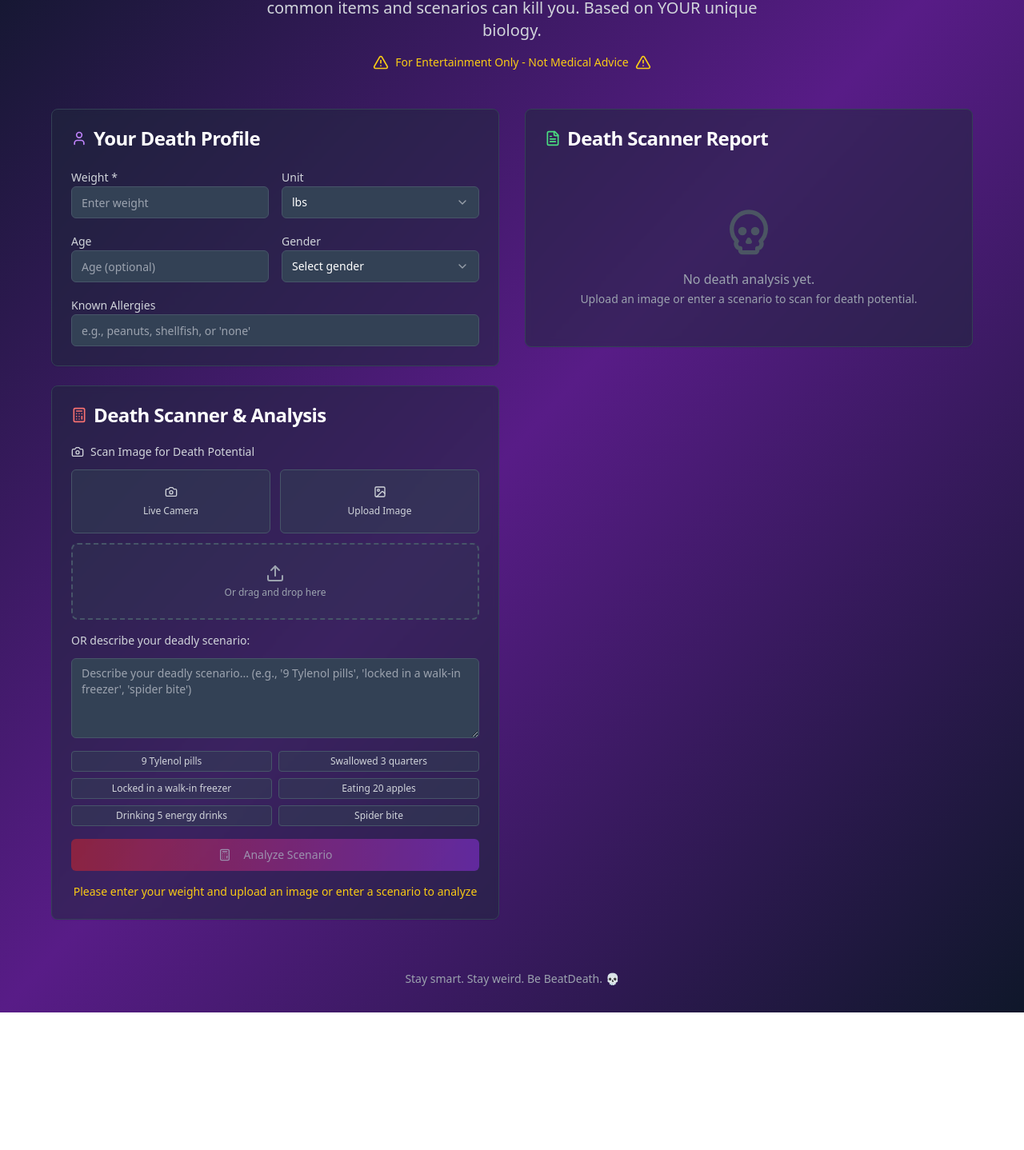
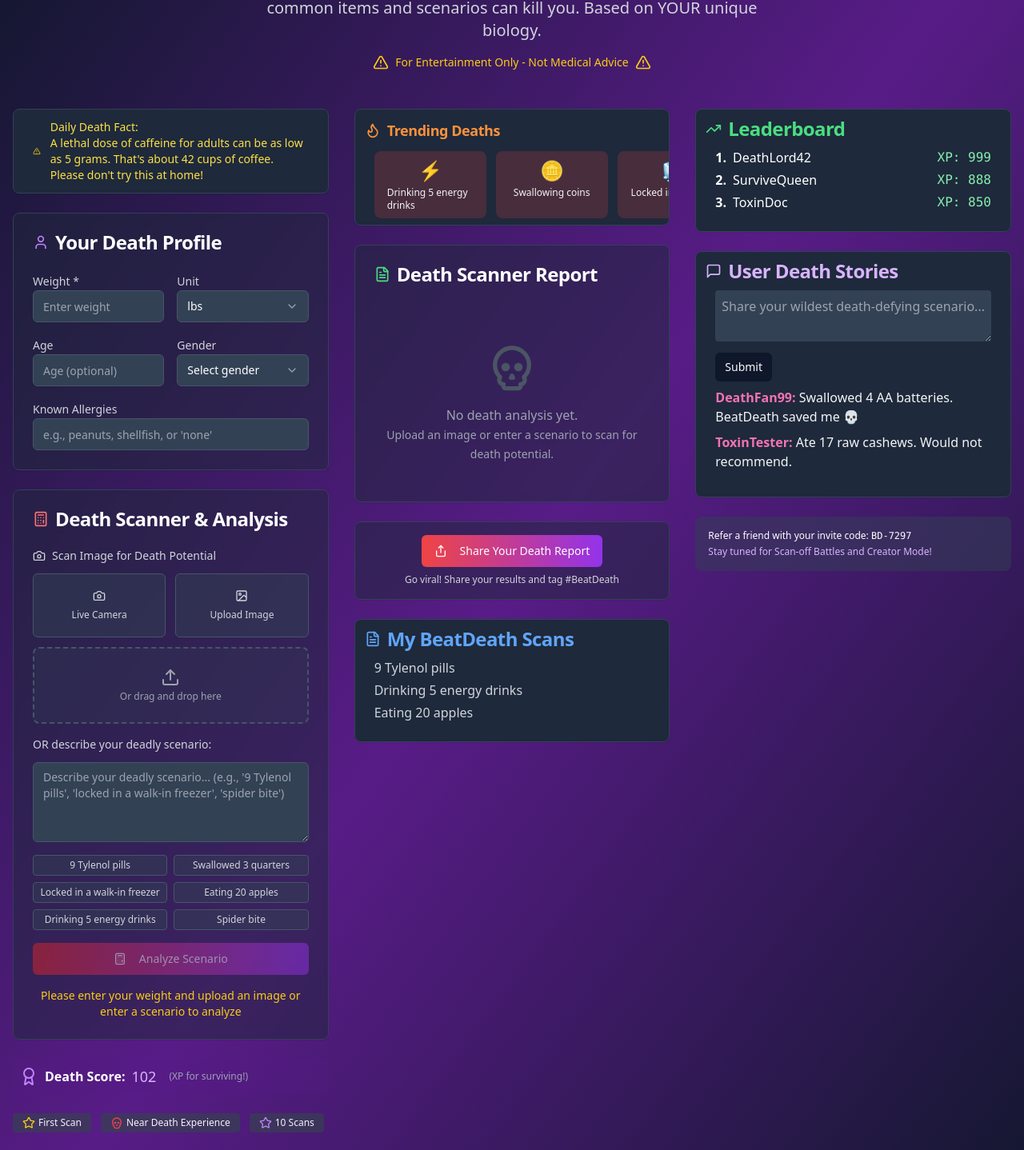
Before and after one commit to BMW1700/beat-death-report-card, a React (Vite) app: page / in a window 1280 px wide. Shown: the part 140-1578 px from the top of the page at 80% size. Before the commit the page ends 1406 px from the top, so only its background shows below. Built offline with nearby package versions, Linux system fonts and the light colour scheme.

Commit message:
Add all viral phases
Implement all four phases to enhance app virality and user engagement.

```diff
--- /dev/null
+++ b/src/components/Achievements.tsx
@@ -0,0 +1,20 @@
+
+import { Star, Skull } from "lucide-react";
+
+export const Achievements = () => {
+  // Fake static achievements for the demo
+  const badges = [
+    { icon: <Star className="w-4 h-4 text-yellow-400" />, label: "First Scan" },
+    { icon: <Skull className="w-4 h-4 text-red-500" />, label: "Near Death Experience" },
+    { icon: <Star className="w-4 h-4 text-purple-400" />, label: "10 Scans" }
+  ];
+  return (
+    <div className="mt-2 flex items-center gap-3 flex-wrap">
+      {badges.map((b, i) => (
+        <span key={i} className="flex items-center bg-gray-700/70 rounded px-3 py-1 gap-1 text-xs text-gray-100">
+          {b.icon} {b.label}
+        </span>
+      ))}
+    </div>
+  );
+};
--- /dev/null
+++ b/src/components/ChallengeFriend.tsx
@@ -0,0 +1,23 @@
+
+import { Button } from "@/components/ui/button";
+import { Zap } from "lucide-react";
+
+export const ChallengeFriend = () => {
+  // simple challenge link generator
+  const shareChallenge = () => {
+    const challengeMsg = "Try to beat my BeatDeath score! 👉 " + window.location.href;
+    if (navigator.share) {
+      navigator.share({ title: "BeatDeath Challenge", text: challengeMsg, url: window.location.href });
+    } else {
+      navigator.clipboard.writeText(challengeMsg);
+      alert("Challenge link copied! Paste it to a friend.");
+    }
+  };
+
+  return (
+    <Button onClick={shareChallenge} variant="outline" className="w-full flex items-center gap-2 border-purple-500 mt-2">
+      <Zap className="w-4 h-4" />
+      Challenge a Friend
+    </Button>
+  );
+};
--- /dev/null
+++ b/src/components/DailyDeathFact.tsx
@@ -0,0 +1,15 @@
+
+import { Card, CardContent } from "@/components/ui/card";
+import { AlertTriangle } from "lucide-react";
+
+export const DailyDeathFact = () => (
+  <Card className="bg-slate-800 border-slate-700">
+    <CardContent className="flex items-center gap-3 py-3">
+      <AlertTriangle className="w-6 h-6 text-yellow-400" />
+      <span className="text-yellow-300 font-medium text-sm">
+        Daily Death Fact: <br />
+        A lethal dose of caffeine for adults can be as low as 5 grams. That's about 42 cups of coffee. Please don't try this at home!
+      </span>
+    </CardContent>
+  </Card>
+);
--- /dev/null
+++ b/src/components/DeathScore.tsx
@@ -0,0 +1,22 @@
+
+import { useState, useEffect } from "react";
+import { Award } from "lucide-react";
+
+export const DeathScore = ({ initialScore = 100 }: { initialScore?: number }) => {
+  // Progressively increase/decrease "XP"
+  const [score, setScore] = useState(initialScore);
+
+  useEffect(() => {
+    // For fun: "add" death points on every visit
+    setScore(score + Math.floor(Math.random() * 5));
+  }, []);
+
+  return (
+    <div className="flex items-center gap-2 p-2 bg-purple-900/20 rounded">
+      <Award className="w-6 h-6 text-purple-400" />
+      <span className="text-white font-bold">Death Score:</span>
+      <span className="text-lg text-purple-300">{score}</span>
+      <span className="text-xs text-gray-400 ml-2">(XP for surviving!)</span>
+    </div>
+  );
+};
--- /dev/null
+++ b/src/components/ItemHistory.tsx
@@ -0,0 +1,23 @@
+
+import { Card, CardContent, CardTitle } from "@/components/ui/card";
+import { FileText } from "lucide-react";
+
+const items = [
+  "9 Tylenol pills",
+  "Drinking 5 energy drinks",
+  "Eating 20 apples"
+];
+
+export const ItemHistory = () => (
+  <Card className="bg-slate-800 border-slate-700">
+    <CardTitle className="p-3 flex items-center gap-2 text-blue-400">
+      <FileText className="w-5 h-5" />
+      My BeatDeath Scans
+    </CardTitle>
+    <CardContent className="space-y-1">
+      {items.map((v, i) => (
+        <div key={i} className="text-gray-300">{v}</div>
+      ))}
+    </CardContent>
+  </Card>
+);
--- /dev/null
+++ b/src/components/Leaderboard.tsx
@@ -0,0 +1,25 @@
+
+import { Card, CardTitle, CardContent } from "@/components/ui/card";
+import { TrendingUp } from "lucide-react";
+const demo = [
+  { name: "DeathLord42", xp: 999 },
+  { name: "SurviveQueen", xp: 888 },
+  { name: "ToxinDoc", xp: 850 }
+];
+export const Leaderboard = () => (
+  <Card className="bg-slate-800 border-slate-700">
+    <CardTitle className="p-3 flex items-center gap-2 text-green-400">
+      <TrendingUp className="w-5 h-5" />
+      Leaderboard
+    </CardTitle>
+    <CardContent className="space-y-1">
+      {demo.map((e, i) => (
+        <div key={i} className="flex items-center gap-2">
+          <span className="font-bold text-white">{i + 1}.</span>
+          <span className="text-white">{e.name}</span>
+          <span className="ml-auto text-green-300 font-mono">XP: {e.xp}</span>
+        </div>
+      ))}
+    </CardContent>
+  </Card>
+);
--- /dev/null
+++ b/src/components/ShareDeathReport.tsx
@@ -0,0 +1,34 @@
+
+import { Button } from "@/components/ui/button";
+import { Card, CardContent } from "@/components/ui/card";
+import { Share } from "lucide-react";
+
+interface ShareDeathReportProps {
+  deathReport: string | undefined; // formatted summary of the analysis
+}
+
+export const ShareDeathReport = ({ deathReport }: ShareDeathReportProps) => {
+  const handleShare = () => {
+    if (navigator.share) {
+      navigator.share({
+        title: "My BeatDeath Report",
+        text: deathReport || "Check out how I survived (or didn't) on BeatDeath!",
+        url: window.location.href,
+      });
+    } else {
+      navigator.clipboard.writeText(deathReport || "Check out BeatDeath!");
+      alert("Report copied! Paste it to share.");
+    }
+  };
+  return (
+    <Card className="bg-slate-800/50 border-slate-700">
+      <CardContent className="p-4 flex flex-col items-center">
+        <Button onClick={handleShare} className="bg-gradient-to-r from-red-500 to-purple-600 text-white flex items-center">
+          <Share className="w-4 h-4 mr-2" />
+          Share Your Death Report
+        </Button>
+        <span className="text-xs text-gray-300 mt-2">Go viral! Share your results and tag #BeatDeath</span>
+      </CardContent>
+    </Card>
+  );
+};
--- /dev/null
+++ b/src/components/TrendingDeaths.tsx
@@ -0,0 +1,28 @@
+
+import { Card, CardContent, CardTitle } from "@/components/ui/card";
+import { Flame } from "lucide-react";
+
+// Mock trending items
+const trending = [
+  { text: "Drinking 5 energy drinks", emoji: "⚡" },
+  { text: "Swallowing coins", emoji: "🪙" },
+  { text: "Locked in a freezer", emoji: "🧊" },
+  { text: "Eating 20 apples", emoji: "🍏" },
+];
+
+export const TrendingDeaths = () => (
+  <Card className="bg-slate-800 border-slate-700">
+    <CardTitle className="p-3 text-lg flex items-center gap-2 text-orange-400">
+      <Flame className="w-5 h-5" />
+      Trending Deaths
+    </CardTitle>
+    <CardContent className="flex flex-row gap-3 overflow-x-auto pb-2">
+      {trending.map((t, i) => (
+        <span key={i} className="bg-red-500/20 rounded-lg px-4 py-2 min-w-[140px] flex flex-col items-center">
+          <span className="text-2xl">{t.emoji}</span>
+          <span className="text-xs text-gray-100 mt-1">{t.text}</span>
+        </span>
+      ))}
+    </CardContent>
+  </Card>
+);
--- /dev/null
+++ b/src/components/UserStories.tsx
@@ -0,0 +1,46 @@
+
+import { useState } from "react";
+import { Card, CardTitle, CardContent } from "@/components/ui/card";
+import { MessageSquare } from "lucide-react";
+import { Button } from "@/components/ui/button";
+
+const initialStories = [
+  { user: "DeathFan99", story: "Swallowed 4 AA batteries. BeatDeath saved me 💀" },
+  { user: "ToxinTester", story: "Ate 17 raw cashews. Would not recommend." }
+];
+
+export const UserStories = () => {
+  const [stories, setStories] = useState(initialStories);
+  const [input, setInput] = useState("");
+  const addStory = () => {
+    if (!input.trim()) return;
+    setStories([{ user: "You", story: input }, ...stories]);
+    setInput("");
+  };
+  return (
+    <Card className="bg-slate-800 border-slate-700">
+      <CardTitle className="flex items-center gap-2 p-3 text-purple-300">
+        <MessageSquare className="w-5 h-5" />
+        User Death Stories
+      </CardTitle>
+      <CardContent>
+        <textarea
+          value={input}
+          onChange={e => setInput(e.target.value)}
+          placeholder="Share your wildest death-defying scenario..."
+          className="w-full bg-slate-700 text-white rounded p-2 mb-2"
+          rows={2}
+        />
+        <Button size="sm" onClick={addStory} className="mb-2">Submit</Button>
+        <div className="max-h-40 overflow-y-auto">
+          {stories.map((s, i) => (
+            <div key={i} className="mb-2">
+              <span className="font-bold text-pink-400">{s.user}:</span>{" "}
+              <span className="text-gray-100">{s.story}</span>
+            </div>
+          ))}
+        </div>
+      </CardContent>
+    </Card>
+  );
+};
--- a/src/pages/Index.tsx
+++ b/src/pages/Index.tsx
@@ -1,4 +1,3 @@
-
 import { useState } from "react";
 import { Card, CardContent, CardHeader, CardTitle } from "@/components/ui/card";
 import { Button } from "@/components/ui/button";
@@ -10,6 +9,15 @@ import { Upload, Skull, Calculator, AlertTriangle } from "lucide-react";
 import { DeathAnalyzer } from "@/components/DeathAnalyzer";
 import { UserProfile } from "@/components/UserProfile";
 import { DeathReport } from "@/components/DeathReport";
+import { ShareDeathReport } from "@/components/ShareDeathReport";
+import { ChallengeFriend } from "@/components/ChallengeFriend";
+import { TrendingDeaths } from "@/components/TrendingDeaths";
+import { DeathScore } from "@/components/DeathScore";
+import { Achievements } from "@/components/Achievements";
+import { Leaderboard } from "@/components/Leaderboard";
+import { ItemHistory } from "@/components/ItemHistory";
+import { DailyDeathFact } from "@/components/DailyDeathFact";
+import { UserStories } from "@/components/UserStories";
 
 export interface UserData {
   weight: string;
@@ -191,9 +199,11 @@ const Index = () => {
           </div>
         </div>
 
-        <div className="grid lg:grid-cols-2 gap-8 max-w-6xl mx-auto">
+        <div className="grid lg:grid-cols-3 gap-8 max-w-7xl mx-auto">
           {/* Left Column - User Profile & Input */}
           <div className="space-y-6">
+            {/* PHASE 3: PERSONALIZATION */}
+            <DailyDeathFact />
             <UserProfile userData={userData} setUserData={setUserData} />
             <DeathAnalyzer
               scenario={scenario}
@@ -202,11 +212,29 @@ const Index = () => {
               isAnalyzing={isAnalyzing}
               canAnalyze={!!userData.weight}
             />
+
+            {/* PHASE 2: PROGRESSION */}
+            <DeathScore />
+            <Achievements />
+            <ChallengeFriend />
           </div>
 
-          {/* Right Column - Death Report */}
+          {/* Center Column - Death Report, Trending, Share */}
           <div className="space-y-6">
+            <TrendingDeaths />
             <DeathReport analysis={analysis} userData={userData} isAnalyzing={isAnalyzing} />
+            <ShareDeathReport deathReport={analysis ? `${analysis.item || ""} -- Kill Rating: ${analysis.killRating || ""}/5. "${analysis.killRatingText || ""}"` : undefined}/>
+            <ItemHistory />
+          </div>
+
+          {/* Right Column - Leaderboard, User Stories, Community */}
+          <div className="space-y-6">
+            <Leaderboard />
+            <UserStories />
+            <div className="bg-slate-700/50 p-4 rounded-lg mt-4">
+              <div className="text-xs text-white">Refer a friend with your invite code: <code>BD-{Math.floor(Math.random()*9999)}</code></div>
+              <div className="text-xs text-purple-300 mt-1">Stay tuned for Scan-off Battles and Creator Mode!</div>
+            </div>
           </div>
         </div>
 
```
